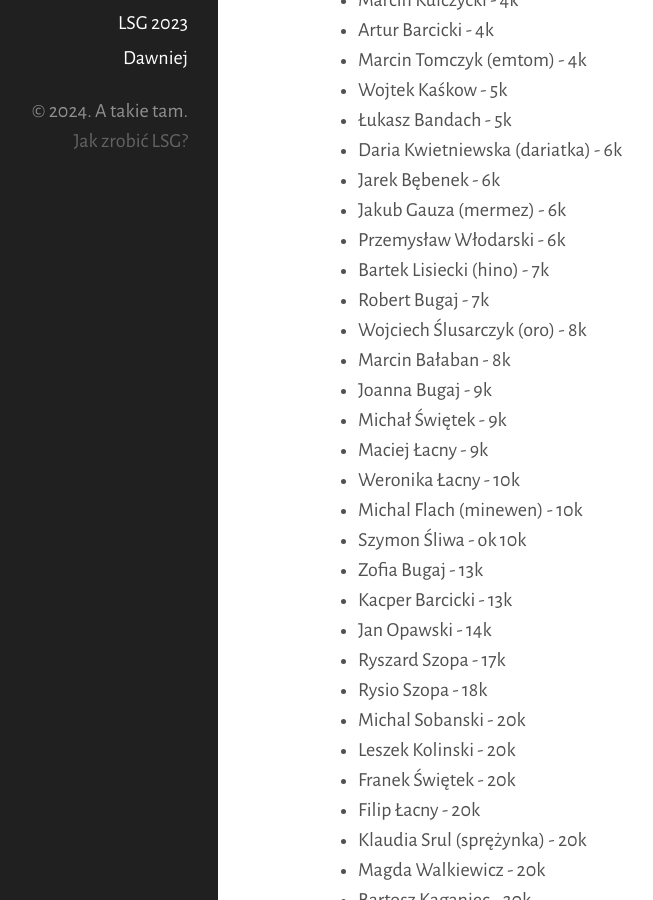
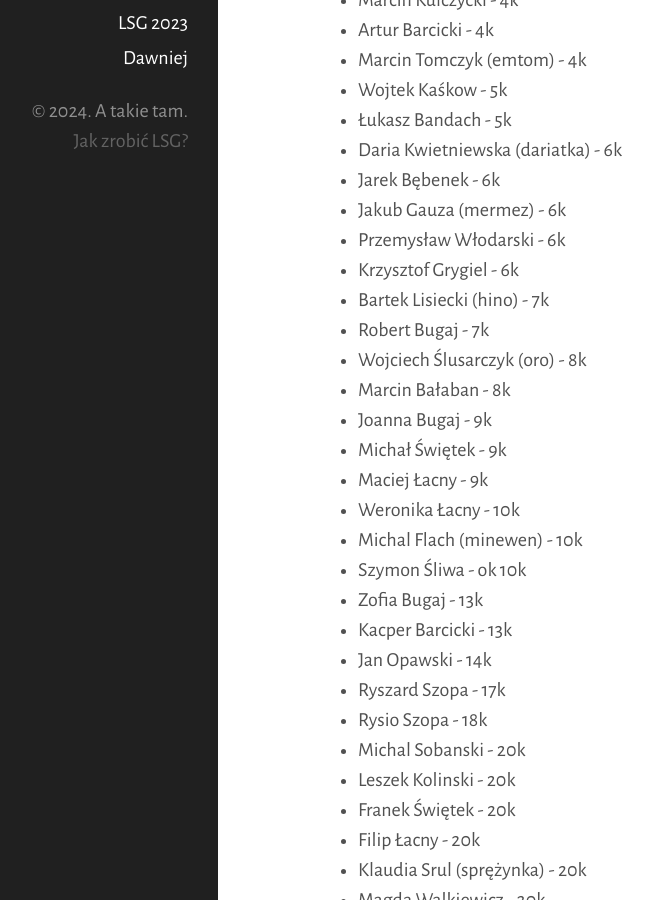
Before and after one commit to tasuki/lsg, a Jekyll site: the page built from zarejestrowani.md, in a window 1280 px wide and 900 px high, scrolled down 825 px. Shown: the whole window, without its empty margins (142-795 px from the left). Built offline with Jekyll 4.4.1, drawn with Linux system fonts in a browser that asks for light colours.

Commit message:
Update zarejestrowani.md

```diff
--- a/zarejestrowani.md
+++ b/zarejestrowani.md
@@ -38,6 +38,7 @@ Zarejestrowani uczestnicy, mniej więcej według stopnia:
 - Jarek Bębenek - 6k
 - Jakub Gauza (mermez) - 6k
 - Przemysław Włodarski - 6k
+- Krzysztof Grygiel - 6k
 - Bartek Lisiecki (hino) - 7k
 - Robert Bugaj - 7k
 - Wojciech Ślusarczyk (oro) - 8k
```
